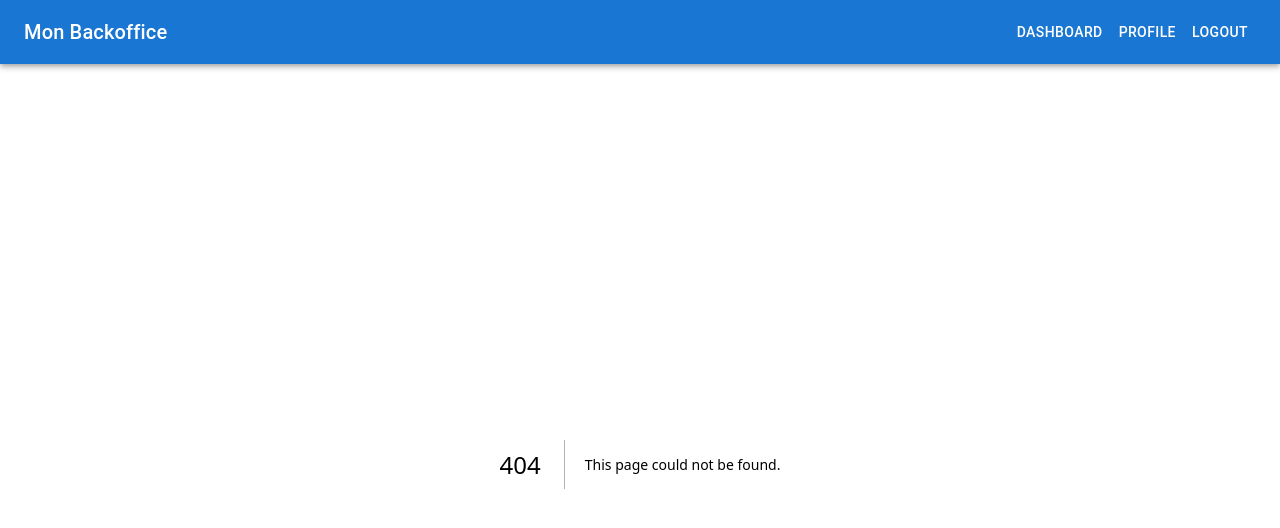
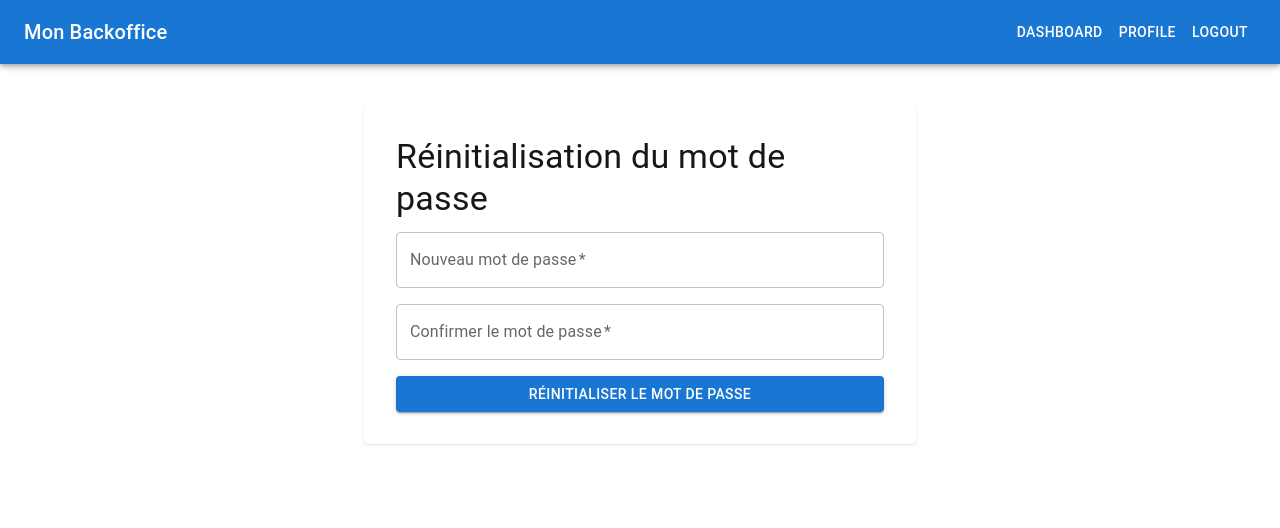
Before and after one commit to GabsBaquie/admin-frontend, a Next.js app: page /reset-password/1 in a window 1280 px wide. Before the commit this address had no page. Shown: the top 528 px of the page. Built offline with nearby package versions, Linux system fonts and the light colour scheme.

Commit message:
feat: Add "Mot de passe oublié ?" link to login page
- Import the Link component from Next.js to create a link for password reset request
- Add the link below the login form
- Link the "Mot de passe oublié ?" text to the password reset request page

```diff
--- a/app/login/page.tsx
+++ b/app/login/page.tsx
@@ -4,6 +4,7 @@
 import { AuthContext } from "@/app/context/AuthContext";
 import { Box, Button, Container, TextField, Typography } from "@mui/material";
 import React, { useContext, useState } from "react";
+import Link from "next/link";
 
 const Login: React.FC = () => {
   const { login } = useContext(AuthContext);
@@ -52,6 +53,9 @@ const Login: React.FC = () => {
           <Button type="submit" variant="contained" color="primary" fullWidth>
             Se connecter
           </Button>
+          <Link href="/reset-request">
+            <Button>Mot de passe oublié ?</Button>
+          </Link>
         </form>
       </Box>
     </Container>
--- /dev/null
+++ b/app/reset-password/[token]/page.tsx
@@ -0,0 +1,79 @@
+// app/reset-password/[token]/page.tsx
+"use client";
+
+import React, { useState } from "react";
+import { Box, Button, Container, TextField, Typography } from "@mui/material";
+import { useRouter, useSearchParams } from "next/navigation";
+import axiosInstance from "@/app/utils/axiosInstance";
+
+const ResetPassword: React.FC = () => {
+  const [password, setPassword] = useState("");
+  const [confirmPassword, setConfirmPassword] = useState("");
+  const [errorMessage, setErrorMessage] = useState<string | null>(null);
+  const [successMessage, setSuccessMessage] = useState<string | null>(null);
+
+  const router = useRouter();
+  const searchParams = useSearchParams();
+  const token = searchParams.get("token");
+
+  const handleSubmit = async (e: React.FormEvent) => {
+    e.preventDefault();
+    if (password !== confirmPassword) {
+      setErrorMessage("Les mots de passe ne correspondent pas.");
+      return;
+    }
+
+    try {
+      await axiosInstance.post(`/auth/reset-password/${token}`, { password });
+      setSuccessMessage("Mot de passe réinitialisé avec succès !");
+      setErrorMessage(null);
+      setTimeout(() => router.push("/login"), 2000); // Redirection vers login après succès
+    } catch (err) {
+      console.error(
+        "Erreur lors de la réinitialisation du mot de passe :",
+        err
+      );
+      setErrorMessage(
+        "Erreur lors de la réinitialisation. Veuillez réessayer."
+      );
+      setSuccessMessage(null);
+    }
+  };
+
+  return (
+    <Container maxWidth="sm">
+      <Box mt={5} className="bg-white p-8 rounded shadow">
+        <Typography variant="h4" gutterBottom>
+          Réinitialisation du mot de passe
+        </Typography>
+        {errorMessage && <Typography color="error">{errorMessage}</Typography>}
+        {successMessage && (
+          <Typography color="primary">{successMessage}</Typography>
+        )}
+        <form className="space-y-4" onSubmit={handleSubmit}>
+          <TextField
+            label="Nouveau mot de passe"
+            type="password"
+            fullWidth
+            value={password}
+            onChange={(e) => setPassword(e.target.value)}
+            required
+          />
+          <TextField
+            label="Confirmer le mot de passe"
+            type="password"
+            fullWidth
+            value={confirmPassword}
+            onChange={(e) => setConfirmPassword(e.target.value)}
+            required
+          />
+          <Button type="submit" variant="contained" color="primary" fullWidth>
+            Réinitialiser le mot de passe
+          </Button>
+        </form>
+      </Box>
+    </Container>
+  );
+};
+
+export default ResetPassword;
--- /dev/null
+++ b/app/reset-request/page.tsx
@@ -0,0 +1,54 @@
+// app/reset-request/page.tsx
+"use client";
+
+import React, { useState } from "react";
+import { Box, Button, Container, TextField, Typography } from "@mui/material";
+import axiosInstance from "@/app/utils/axiosInstance";
+
+const ResetRequest: React.FC = () => {
+  const [email, setEmail] = useState("");
+  const [successMessage, setSuccessMessage] = useState<string | null>(null);
+  const [errorMessage, setErrorMessage] = useState<string | null>(null);
+
+  const handleSubmit = async (e: React.FormEvent) => {
+    e.preventDefault();
+    try {
+      await axiosInstance.post("/auth/reset-password-request", { email });
+      setSuccessMessage("Un email de réinitialisation a été envoyé !");
+      setErrorMessage(null);
+    } catch (err) {
+      console.error("Erreur lors de l'envoi de la demande :", err);
+      setErrorMessage("Erreur lors de la demande. Vérifiez votre email.");
+      setSuccessMessage(null);
+    }
+  };
+
+  return (
+    <Container maxWidth="sm">
+      <Box mt={5} className="bg-white p-8 rounded shadow">
+        <Typography variant="h4" gutterBottom>
+          Demande de réinitialisation de mot de passe
+        </Typography>
+        {successMessage && (
+          <Typography color="primary">{successMessage}</Typography>
+        )}
+        {errorMessage && <Typography color="error">{errorMessage}</Typography>}
+        <form className="space-y-4" onSubmit={handleSubmit}>
+          <TextField
+            label="Email"
+            type="email"
+            fullWidth
+            value={email}
+            onChange={(e) => setEmail(e.target.value)}
+            required
+          />
+          <Button type="submit" variant="contained" color="primary" fullWidth>
+            Envoyer la demande
+          </Button>
+        </form>
+      </Box>
+    </Container>
+  );
+};
+
+export default ResetRequest;
--- a/app/users/create/page.tsx
+++ b/app/users/create/page.tsx
@@ -2,7 +2,6 @@
 
 import ProtectedRoute from "@/app/components/ProtectedRoute";
 import axiosInstance from "@/app/utils/axiosInstance";
-import { axios } from "@/app/utils/axiosInstance";
 import { Box, Button, Container, TextField, Typography } from "@mui/material";
 import { useRouter } from "next/navigation";
 import React, { useState } from "react";
```
